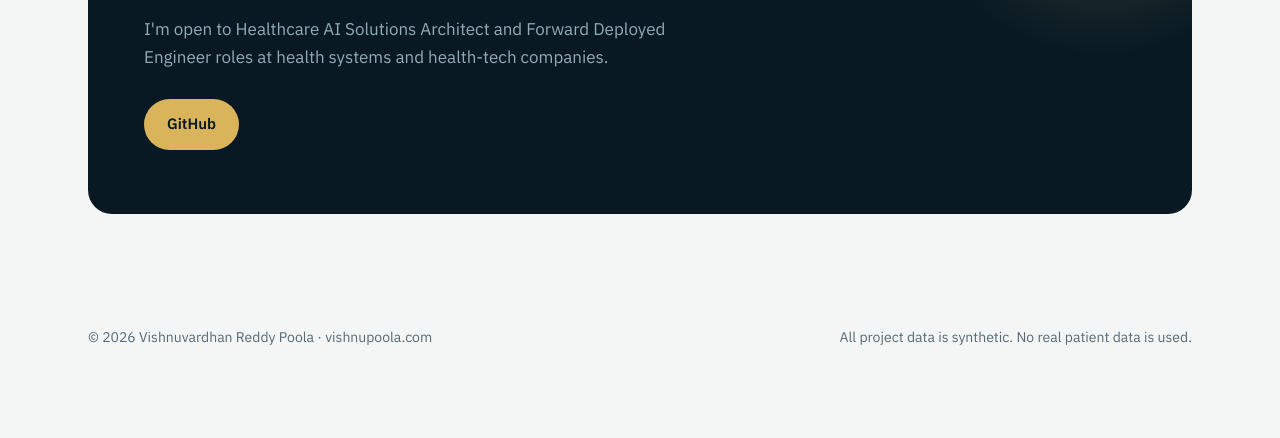
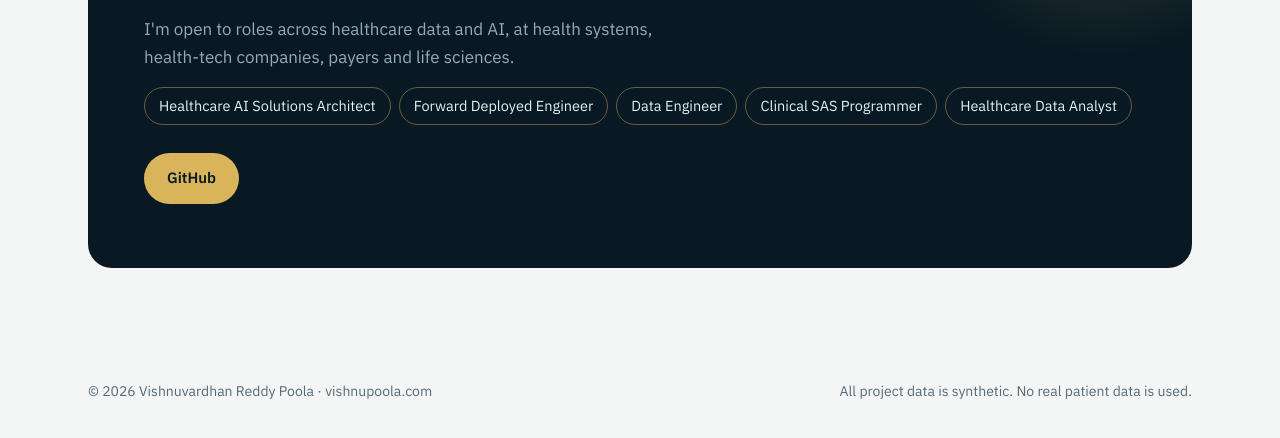
Before and after one commit to vishnureddypoola/vishnureddypoola.github.io, a plain HTML site: page contact.html in a window 1280 px wide. Shown: the part 372-810 px from the top of the page. Drawn offline with Linux system fonts and the light colour scheme; a web font is replaced by a local one.

Commit message:
Add files via upload

```diff
--- a/contact.html
+++ b/contact.html
@@ -32,7 +32,14 @@
     <section class="contact" style="margin-top:72px" id="contact" aria-labelledby="ct-title">
       <div class="kicker" style="color:var(--gold)">Contact</div>
       <h2 id="ct-title">Let's build healthcare that runs on <em>good data.</em></h2>
-      <p>I'm open to Healthcare AI Solutions Architect and Forward Deployed Engineer roles at health systems and health-tech companies.</p>
+      <p>I'm open to roles across healthcare data and AI, at health systems, health-tech companies, payers and life sciences.</p>
+      <ul class="roles-open">
+        <li>Healthcare AI Solutions Architect</li>
+        <li>Forward Deployed Engineer</li>
+        <li>Data Engineer</li>
+        <li>Clinical SAS Programmer</li>
+        <li>Healthcare Data Analyst</li>
+      </ul>
       <div class="actions">
         <a class="btn gold" href="https://github.com/vishnureddypoola">GitHub</a>
         <!-- TODO: <a class="btn ghost" href="https://www.linkedin.com/in/YOUR-HANDLE">LinkedIn</a> -->
--- a/styles.css
+++ b/styles.css
@@ -262,3 +262,5 @@ main.page section.block:first-child { padding-top: 72px; }
 .degree p { margin: 0 0 14px; color: var(--muted); max-width: 66ch; }
 @media (max-width: 620px) { .degree { grid-template-columns: 1fr; gap: 8px; padding: 22px; } .degree .yr span { display: inline; margin-left: 8px; } .explore a.wide { grid-column: auto; } }
 .degree .major { font-family: var(--font-mono); font-size: 13px; color: var(--accent); margin: 2px 0 6px; }
+.roles-open { list-style: none; margin: -12px 0 28px; padding: 0; display: flex; flex-wrap: wrap; gap: 8px; position: relative; z-index: 1; }
+.roles-open li { border: 1px solid rgba(217,180,90,0.45); color: var(--night-text); border-radius: 999px; padding: 6px 14px; font-size: 14.5px; }
```
Also changed, not shown: index.html (+1 -1 lines).
